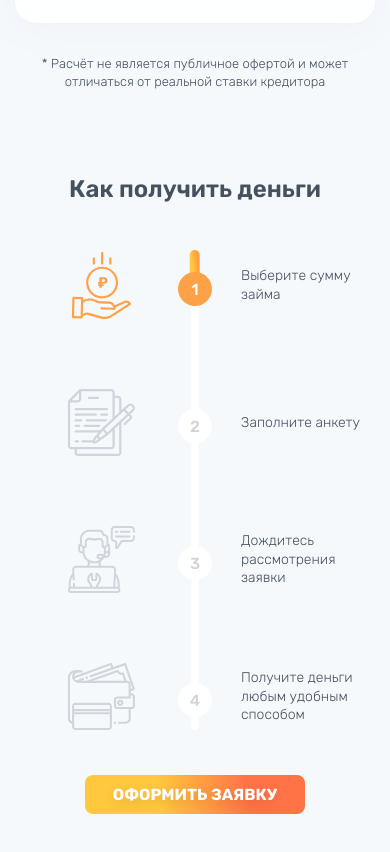
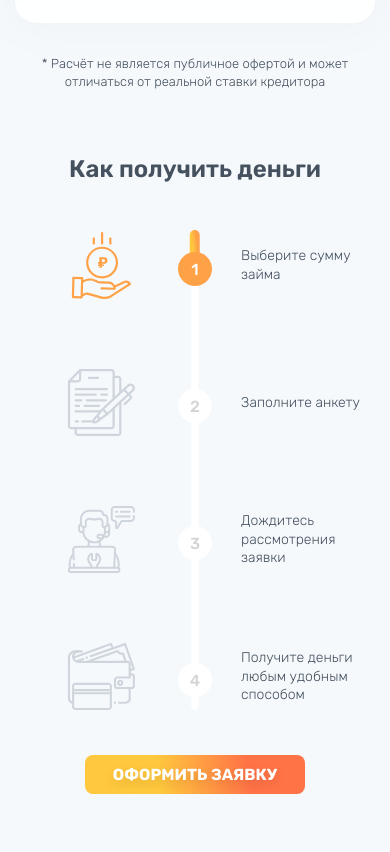
Before and after one commit to profunarsenal/fire-money, a Vue app: page / in a window 390 px wide. Shown: the part 1372-2224 px from the top of the page. After the commit the page ends 2196 px from the top, so only its background shows below. Built offline with nearby package versions, Linux system fonts and the light colour scheme; grey boxes are pictures that could not be loaded.

Commit message:
media767

```diff
--- a/src/components/ReceivingSection.vue
+++ b/src/components/ReceivingSection.vue
@@ -66,6 +66,10 @@ export default {
 <style lang="scss" scoped>
 .receiving {
   padding: 50px 0;
+
+    @media (max-width: 767.98px) {
+    padding: 30px 0;
+  }
 }
 
 .receiving-scheme {
```
